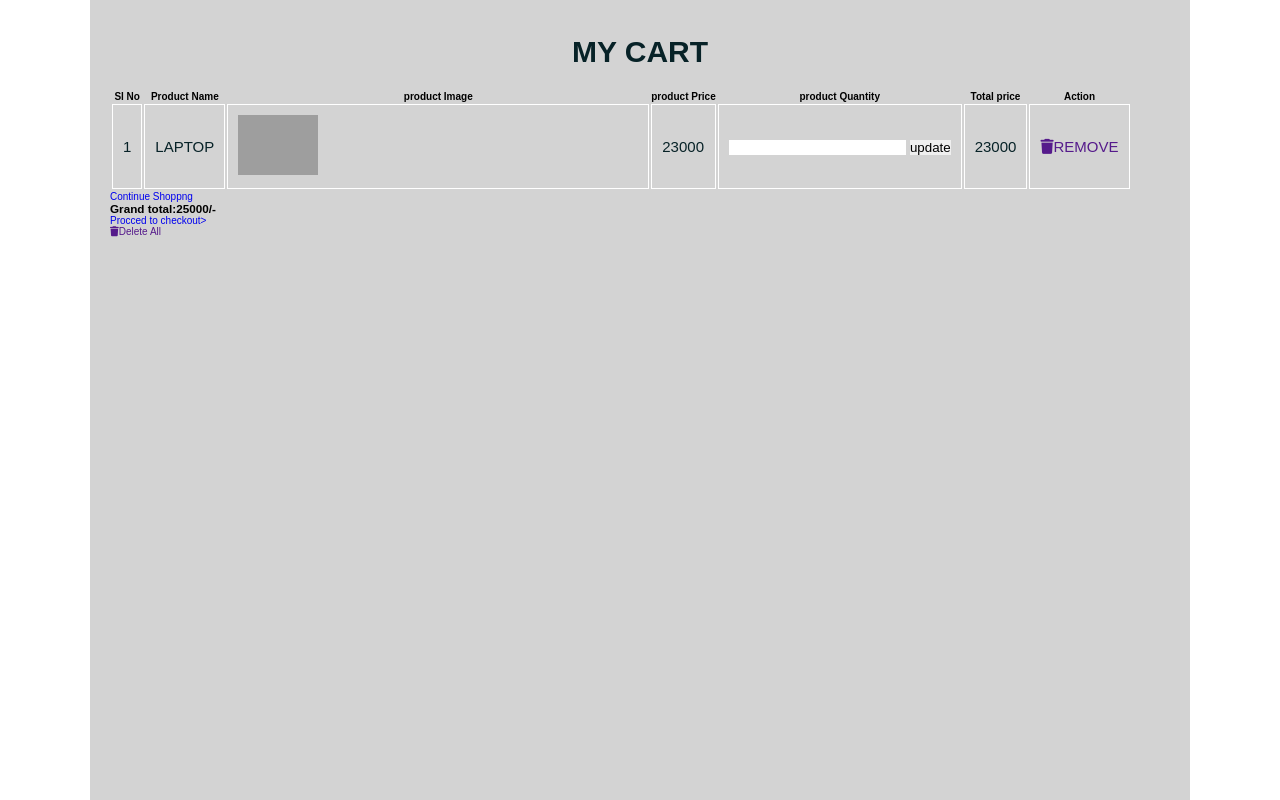
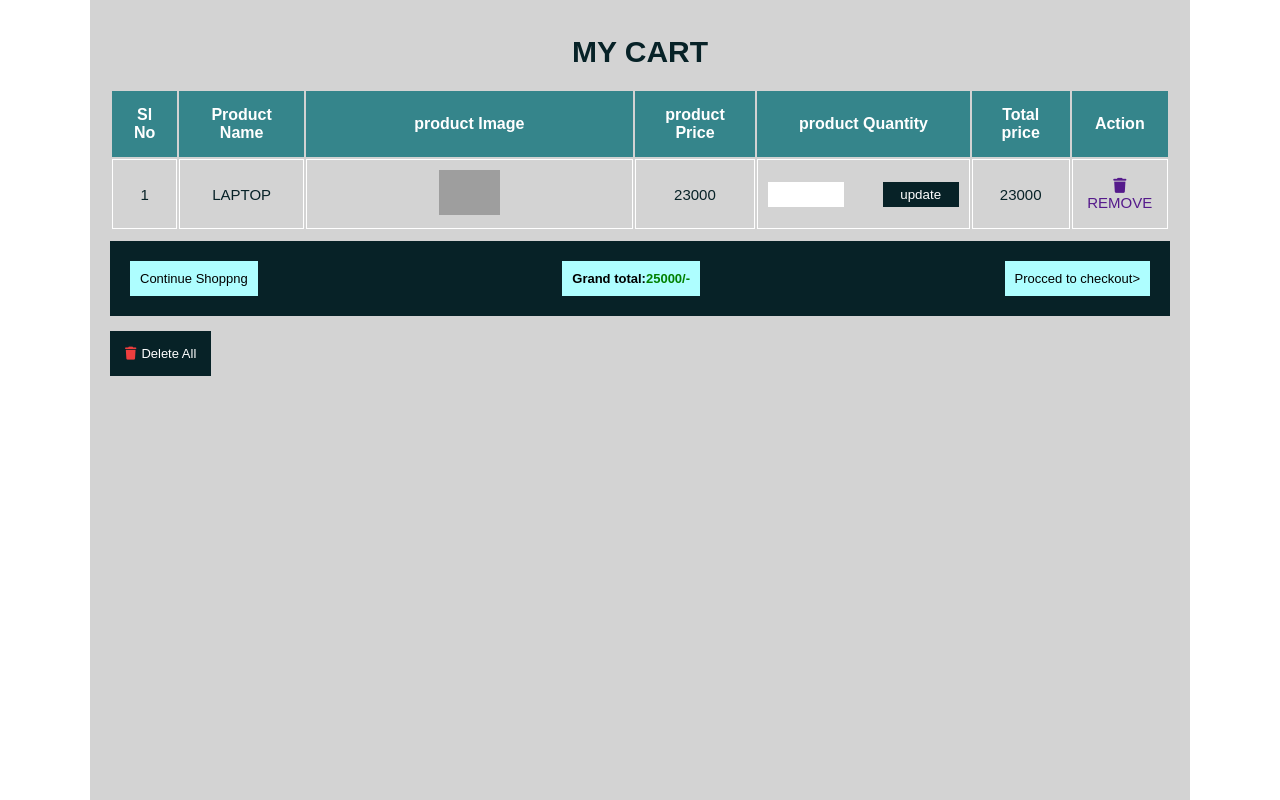
Before and after one commit to Chanuka999/Shopping_Cart, a PHP site: page /cart.php in a window 1280 px wide. Shown: the part 80-880 px from the top of the page. Run offline with PHP 8.4, Linux system fonts and the light colour scheme; data that the repository does not hold is empty; grey boxes are pictures that could not be loaded.

Commit message:
aplly css code in cart page design

```diff
--- a/css/style.css
+++ b/css/style.css
@@ -250,3 +250,82 @@ img{
     text-align: center;
     padding: 1rem 0;
   }
+
+.shopping_cart table thead th{
+    padding: 1.5rem;
+    font-size: 1.6rem;
+    color: var(--white);
+    background-color: var(--color2);
+}
+
+.shopping_cart table{
+    text-align: center;
+    width: 100%;
+}
+
+.table_bottom{
+    background-color: var(--color1);
+    display: flex;
+    justify-content: space-between;
+    align-items: center;
+    padding: 2rem;
+    margin: 1rem 0 3rem 0;
+}
+
+.bottom_btn{
+    color: var(--black);
+    font-size: 1.3rem;
+    background-color: var(--color4);
+    padding: 1rem;
+}
+
+.bottom_btn span{
+    color:green;
+}
+
+.delete_all_btn{
+    background-color: var(--color1);
+    color: var(--white);
+    font-size: 1.3rem;
+    padding: 1.5rem;
+
+}
+.delete_all_btn .fa-trash{
+   color:var(--red);
+   margin-right: 0.5rem;
+}
+
+.quantity_box{
+    display: flex;
+    justify-content: space-between;
+    align-items: center;
+}
+
+.quantity_box input{
+    width: 40%;
+    padding: 0.5rem;
+}
+.update_quantity{
+    color: var(--white);
+    padding: 0.5rem;
+    background-color: var(--color1);
+    margin: 1rem 0;
+}
+
+@media (max-width:1200px){
+    .shopping_cart{
+        overflow-x: scroll;
+    }
+
+    .shopping_cart table{
+        width: 120rem;
+    }
+
+    .shopping_cart .heading{
+        text-align: left;
+    }
+
+    .shopping_cart .checkout-btn{
+        text-align: left;
+    }
+}
```
